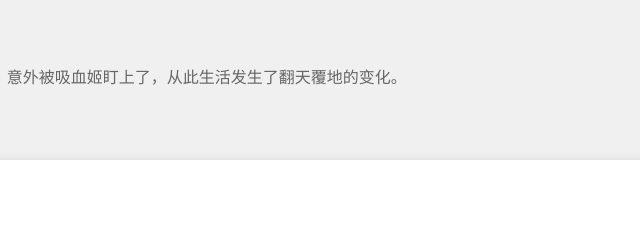
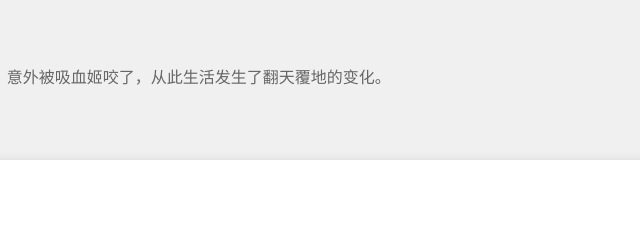
Before and after one commit to B1UEN982/my-novel-reader, a website: page index.html in a window 1280 px wide. Shown: the part 149-378 px from the top of the page, 464-1104 px from the left. Drawn offline with Linux system fonts and the light colour scheme.

Commit message:
更新简介

```diff
--- a/index.html
+++ b/index.html
@@ -38,7 +38,7 @@
           <h1>《血与月光》</h1>
           <h3 class="author">作者：布利蒂BOY</h3>
           <p class="intro">
-            简介：一个家里蹲的宅男，意外被吸血姬盯上了，从此生活发生了翻天覆地的变化。
+            简介：一个家里蹲的宅男，意外被吸血姬咬了，从此生活发生了翻天覆地的变化。
           </p>
         </div>
       </div>
```
